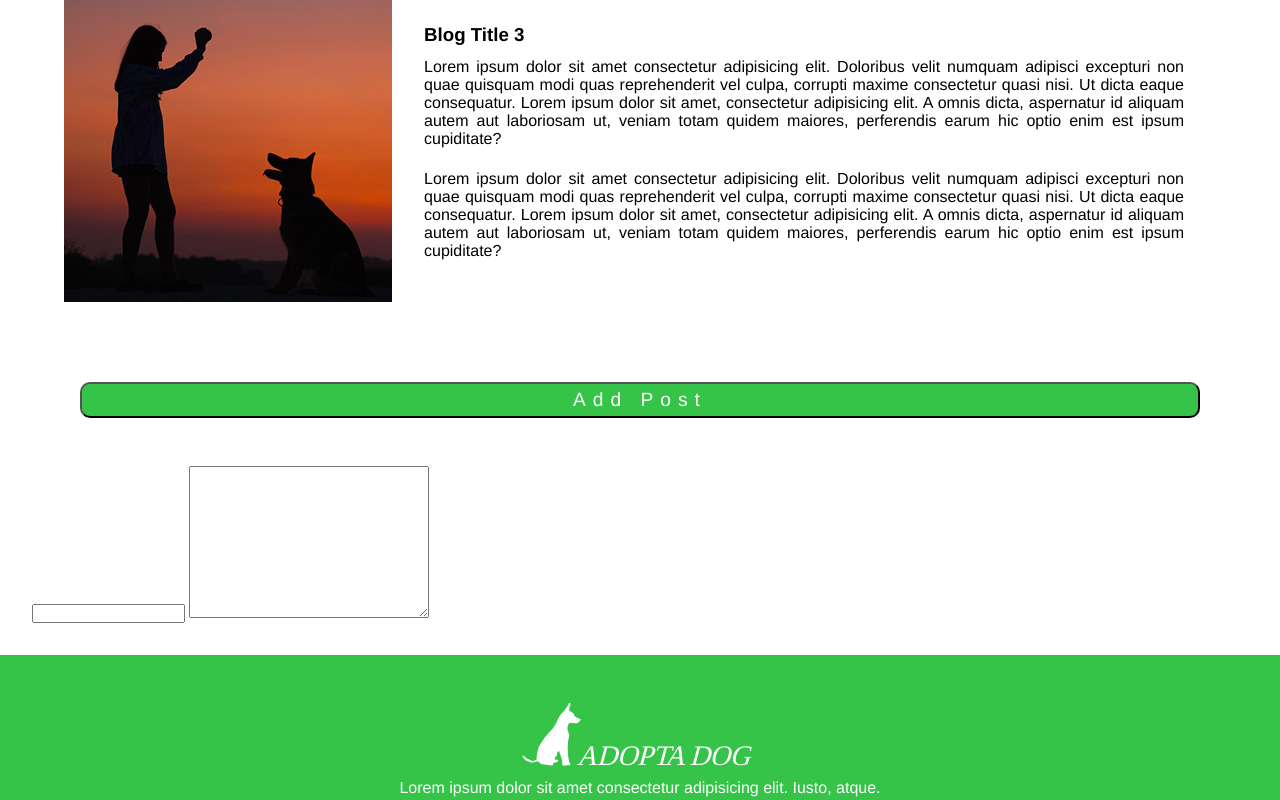
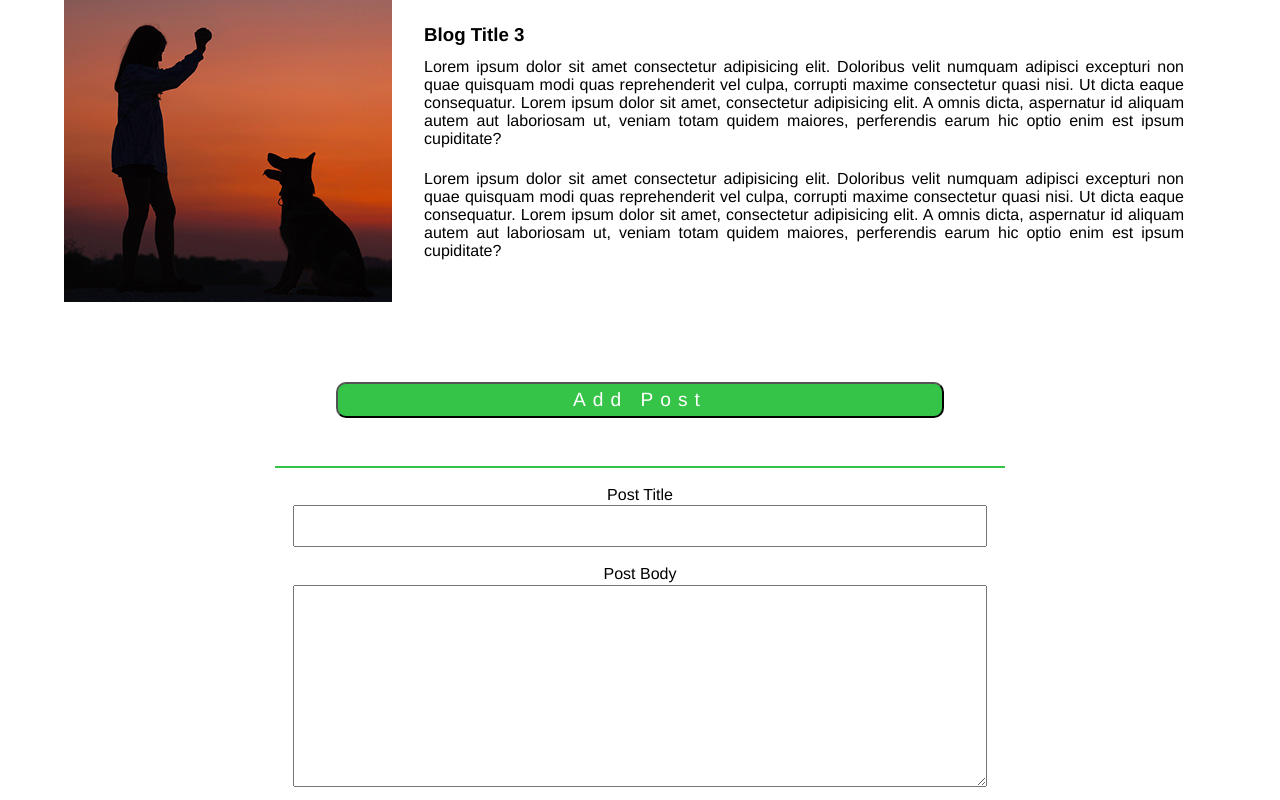
Before and after one commit to bluedragonscales/Practice-Project-AdoptADog-App, a plain HTML site: page blog.html in a window 1280 px wide. Both pictures are taken after a click on the button "Add Post". Shown: the part 1268-2068 px from the top of the page. Drawn offline with Linux system fonts and the light colour scheme.

Commit message:
Started styling add post form and added JS

```diff
--- a/blog.html
+++ b/blog.html
@@ -75,13 +75,22 @@
         </article>
 
         <!-- ADD POST BUTTON -->
-        <button>Add Post</button>
+        <button class="add-post-btn" id="addPostBtn">Add Post</button>
 
 
         <!-- ADD POST INPUTS -->
-        <form action="">
-            <input type="text">
-            <textarea name="post" id="" cols="30" rows="10"></textarea>
+        <form class="add-post-form" id="addPostForm" action="">
+
+            <label for="title">Post Title</label>
+            <input type="text" id="title" maxlength="30">
+
+            <label for="postBody">Post Body</label>
+            <textarea name="post" id="postBody" cols="40" rows="10" maxlength="300"></textarea>
+
+            <div class="submit-btns">
+                <input type="submit" value="Submit Post">
+                <input type="submit" value="Cancel Post" id="cancelPostBtn">
+            </div>
         </form>
 
     </main>
@@ -90,7 +99,7 @@
     <!-- FOOTER SECTION -->
     <footer>
         <div>
-            <img src="images/adoptadog-logo.svg" alt="" width="20%">
+            <img src="images/adoptadog-logo.svg" alt="" width="40%">
             <p>Lorem ipsum dolor sit amet consectetur adipisicing elit. Iusto, atque.</p>
             <ul>
                 <li><a href="index.html">Home</a></li>
@@ -102,4 +111,5 @@
     </footer>
 
 </body>
+    <script src="scripts/scripts.js"></script>
 </html>
--- /dev/null
+++ b/scripts/scripts.js
@@ -0,0 +1,11 @@
+let postBtn = document.getElementById('addPostBtn');
+let postForm = document.getElementById('addPostForm');
+let cancelPost = document.getElementById('cancelPostBtn');
+
+postBtn.addEventListener('click', function() {
+    postForm.style.display = 'flex';
+});
+
+cancelPost.addEventListener('click', function() {
+    postForm.style.display = 'none';
+});
--- a/styles/blog.css
+++ b/styles/blog.css
@@ -2,6 +2,7 @@ main {
     padding: 2rem;
     display: flex;
     flex-flow: column nowrap;
+    align-items: center;
 }
 
 article {
@@ -30,8 +31,9 @@ hr {
     border: none;
 }
 
-button {
-    margin: 3rem;
+.add-post-btn {
+    margin: 3rem 0;
+    width: 50%;
     cursor: pointer;
     font-size: 1.2rem;
     border-radius: 10px;
@@ -83,7 +85,44 @@ button {
         display: block;
     }
 
-    button {
+    .add-post-btn {
         margin: 3rem 1rem;
+        width: 90%;
     }
 }
+
+.add-post-form {
+    display: none;
+    flex-flow: column nowrap;
+    align-items: center;
+    justify-content: space-evenly;
+    height: 25rem;
+    width: 60%;
+    border-top: 2px solid rgb(53, 196, 72);
+    border-bottom: 2px solid rgb(53, 196, 72);
+    padding: 1rem 0;
+}
+
+.add-post-form input[type="text"], textarea {
+    width: 95%;
+    padding: 10px;
+    margin-bottom: 1rem;
+    font-size: 1rem;
+}
+
+.submit-btns {
+    display: flex;
+    flex-flow: row nowrap;
+    justify-content: space-around;
+    width: 70%;
+}
+
+input[type="submit"] {
+    cursor: pointer;
+    font-size: 1rem;
+    border-radius: 10px;
+    padding: 10px;
+    letter-spacing: 1px;
+    color: white;
+    background-color: rgb(53, 196, 72);
+}
--- a/styles/footer.css
+++ b/styles/footer.css
@@ -28,3 +28,9 @@ footer a {
 footer a:hover {
     color: black;
 }
+
+@media only screen and (max-width: 600px) {
+    footer img {
+        width: 90%;
+    }
+}
```
Also changed, not shown: dogs.html (+1 -1 lines), index.html (+1 -1 lines).
